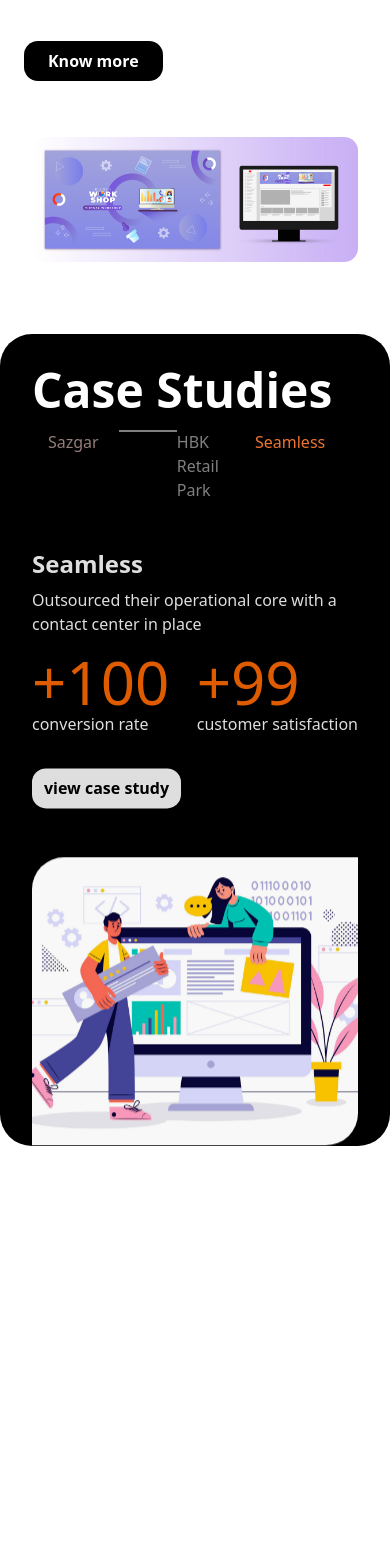
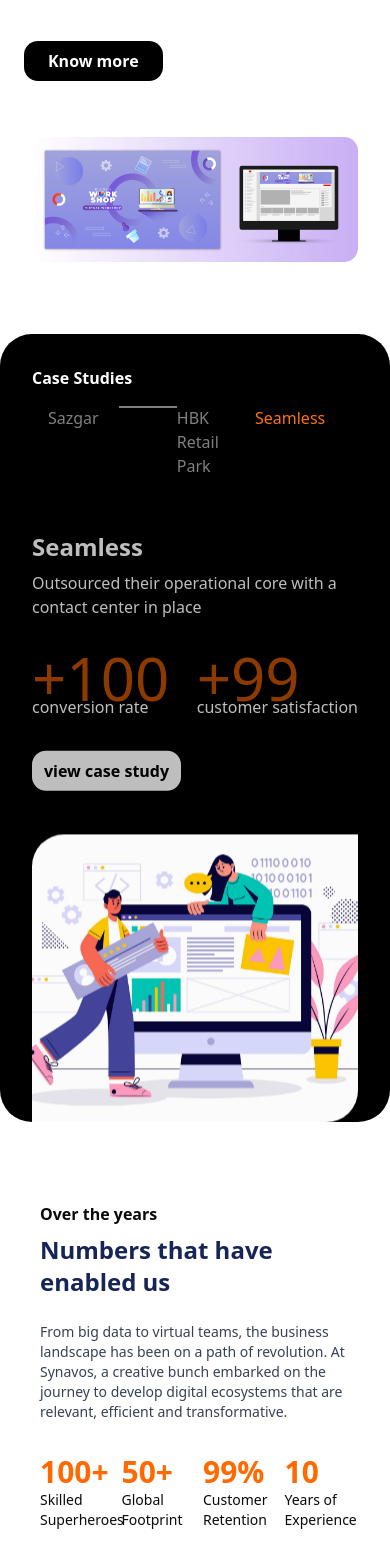
Before and after one commit to Asif2021/one, a Next.js app: page / in a window 390 px wide. Shown: the part 2696-4264 px from the top of the page. Before the commit the page ends 3882 px from the top, so only its background shows below. Built offline with nearby package versions, Linux system fonts and the light colour scheme.

Commit message:
add Intro component with animations and integrate into Home page; adjust CaseStudy timing and heading styles

```diff
--- a/app/page.js
+++ b/app/page.js
@@ -4,6 +4,7 @@ import About from "@/components/ui/about";
 import CustomDev from "@/components/ui/customDev";
 import Planning from "@/components/ui/planning";
 import CaseStudy from "@/components/ui/caseStudy";
+import Intro from "@/components/ui/intor";
 
 
 export const metadata = {
@@ -28,6 +29,7 @@ export default function Home() {
   <CustomDev/>
   <Planning/>
   <CaseStudy/>
+  <Intro/>
 
 </div>
 
--- a/components/ui/caseStudy.jsx
+++ b/components/ui/caseStudy.jsx
@@ -42,7 +42,7 @@ export default function CaseStudy() {
     const interval = setInterval(() => {
      setIndex((prev) => (prev + 1) % images.length);
      setHeading((prev) => (prev + 1) % headings.length);
-    }, 2000);
+    }, 2500);
 
     return () => clearInterval(interval);
   }, [images.length]);
@@ -50,7 +50,7 @@ export default function CaseStudy() {
 
   return (
 <div className="max-w-6xl mx-auto px-8 pt-8 overflow-hidden my-10 md:mt-0 bg-black text-white rounded-4xl">
-        <h1 className="text-white text-5xl md:text-xl font-bold">Case Studies</h1>
+        <h1 className="text-white text-base md:text-xl font-bold">Case Studies</h1>
     <div className=" hidden md:grid grid-cols-2 gap-4 mt-2 mb-5">
         <h1 className="font-bold text-3xl">Innovation at Every Step</h1>
         <h3 className="pr-20">Embrace the power of cutting-edge technology with us to accelerate growth and drive your business forward.</h3>
@@ -88,11 +88,11 @@ export default function CaseStudy() {
         <div className="flex flex-row justify-between mt-4">
           {data[index].stats.map((stat, i) => (
             <div key={i}>
-               <h1
-        className={`text-6xl ${
-          index === 1 ? "text-cyan-500" : "text-orange-500"
-        }`}
-      >{stat.value}</h1>
+           <motion.h1 key={index}
+            initial={{ opacity: 0, y: 50 }}
+            animate={{ opacity: 1, y: 0 }}
+            exit={{ opacity: 0, y: 50 }}
+            transition={{ duration: 0.8, ease: "easeInOut" }} className={`text-6xl overflow-hidden ${ index === 1 ? "text-cyan-500" : "text-orange-500"}`}>{stat.value}</motion.h1>
               <p>{stat.label}</p>
             </div>
           ))}
--- /dev/null
+++ b/components/ui/intor.jsx
@@ -0,0 +1,107 @@
+"use client";
+
+import { motion } from "framer-motion";
+import Image from "next/image";
+
+export default function Intro() {
+  return (
+
+  <motion.div
+      initial={{ y: 100, opacity: 0 }}
+       whileInView={{ y: 0, opacity: 1 }}
+       transition={{ duration: 0.6, ease: "easeOut" }}
+       viewport={{ once: false, amount: 0.3 }} className="w-full p-10">
+    {/* first Section */}
+    <div className="max-w-6xl mx-auto grid grid-cols-1 md:grid-cols-2 gap-6">
+  {/* Left Column */}
+  <div>
+    <h1 className="text-base md:text-xl font-semibold">Over the years</h1>
+    <h1 className="text-2xl md:text-3xl font-bold text-blue-950 mt-2 pr-0 md:pr-52">
+      Numbers that have enabled us
+    </h1>
+  </div>
+
+  {/* Right Column */}
+  <div>
+    <p className="text-gray-700 text-sm md:text-base p-0 md:pr-38 mt-0 md:mt-10">
+      From big data to virtual teams, the business landscape has been on a path
+      of revolution. At Synavos, a creative bunch embarked on the journey to
+      develop digital ecosystems that are relevant, efficient and transformative.
+    </p>
+  </div>
+   </div>
+   {/* second section */}
+ <motion.div
+       initial={{ opacity: 0, y: 50 }}
+       whileInView={{ opacity: 1, y: 0 }}
+       transition={{ duration: 0.8, ease: "easeOut" }}
+       viewport={{ once: false, amount: 0.3 }}
+       className="max-w-6xl mx-auto mt-8 grid grid-cols-4 gap-4">
+
+    <div className="flex flex-col justify-evenly min-w-0 px-0 md:px-1">
+      <h1 className="text-3xl md:text-6xl font-semibold text-orange-500">100+</h1>
+      <p className="text-sm md:text-lg">Skilled Superheroes</p>
+    </div>
+
+    <div className="flex flex-col justify-evenly min-w-0 px-0 md:px-1">
+      <h1 className="text-3xl md:text-6xl font-semibold text-orange-500">50+</h1>
+      <p className="text-sm md:text-lg">Global Footprint</p>
+    </div>
+
+    <div className="flex flex-col justify-evenly min-w-0 px-0 md:px-1">
+      <h1 className="text-3xl md:text-6xl font-semibold text-orange-500">99%</h1>
+      <p className="text-sm md:text-lg">Customer Retention</p>
+    </div>
+
+    <div className="flex flex-col justify-evenly min-w-0 px-0 md:px-1">
+      <h1 className="text-3xl md:text-6xl font-semibold text-orange-500">10</h1>
+      <p className="text-sm md:text-lg">Years of Experience</p>
+    </div>
+  </motion.div>
+</motion.div>
+
+
+//  <motion.div
+//       initial={{ y: 100, opacity: 0 }}
+//       whileInView={{ y: 0, opacity: 1 }}
+//       transition={{ duration: 0.6, ease: "easeOut" }}
+//       viewport={{ once: false, amount: 0.3 }}
+//       className="max-w-6xl mx-auto flex mt-10 md:mt-20 flex-col md:flex-row md:justify-between">
+//   {/* Left content */}
+//   <div className="w-full md:w-1/2 p-6">
+//     <h1 className="text-lg font-bold text-black">Over the years</h1>
+//     <h1 className="text-5xl md:text-3xl font-bold text-blue-950 mt-2 pr-52">Numbers that have enabled us</h1>
+//   </div>
+
+//   {/* Right content */}
+//   <div className="w-full md:w-1/2 mt-10">
+//    <p className="text-gray-700 font-semibold pr-38">From big data to virtual teams, the business landscape has been on a path of revolution. At Synavos, a creative bunch embarked on the journey to develop digital ecosystems that are relevant, efficient and transformative.</p>
+//   </div>
+//   <motion.div
+//       className="flex flex-col md:flex-row justify-between pr-16 pl-3 mt-10"
+//       initial={{ opacity: 0, y: 50 }} // start hidden & slightly below
+//       whileInView={{ opacity: 1, y: 0 }} // animate to visible & normal position
+//       transition={{ duration: 0.8, ease: "easeOut" }} // smooth transition
+//       viewport={{ once: false, amount: 0.3 }} // animate each time it comes into view
+//     >
+//       <div className="flex flex-col">
+//         <h1 className="text-6xl font-semibold text-orange-500">100+</h1>
+//         <p>Skilled Superheroes</p>
+//       </div>
+//       <div className="flex flex-col text-right md:text-left">
+//         <h1 className="text-6xl font-semibold text-orange-500">50+</h1>
+//         <p>Global Footprint</p>
+//       </div>
+//       <div className="flex flex-col">
+//         <h1 className="text-6xl font-semibold text-orange-500">100+</h1>
+//         <p>Skilled Superheroes</p>
+//       </div>
+//       <div className="flex flex-col text-right md:text-left">
+//         <h1 className="text-6xl font-semibold text-orange-500">50+</h1>
+//         <p>Global Footprint</p>
+//       </div>
+//     </motion.div>
+//   </motion.div>
+
+  );
+}
```
